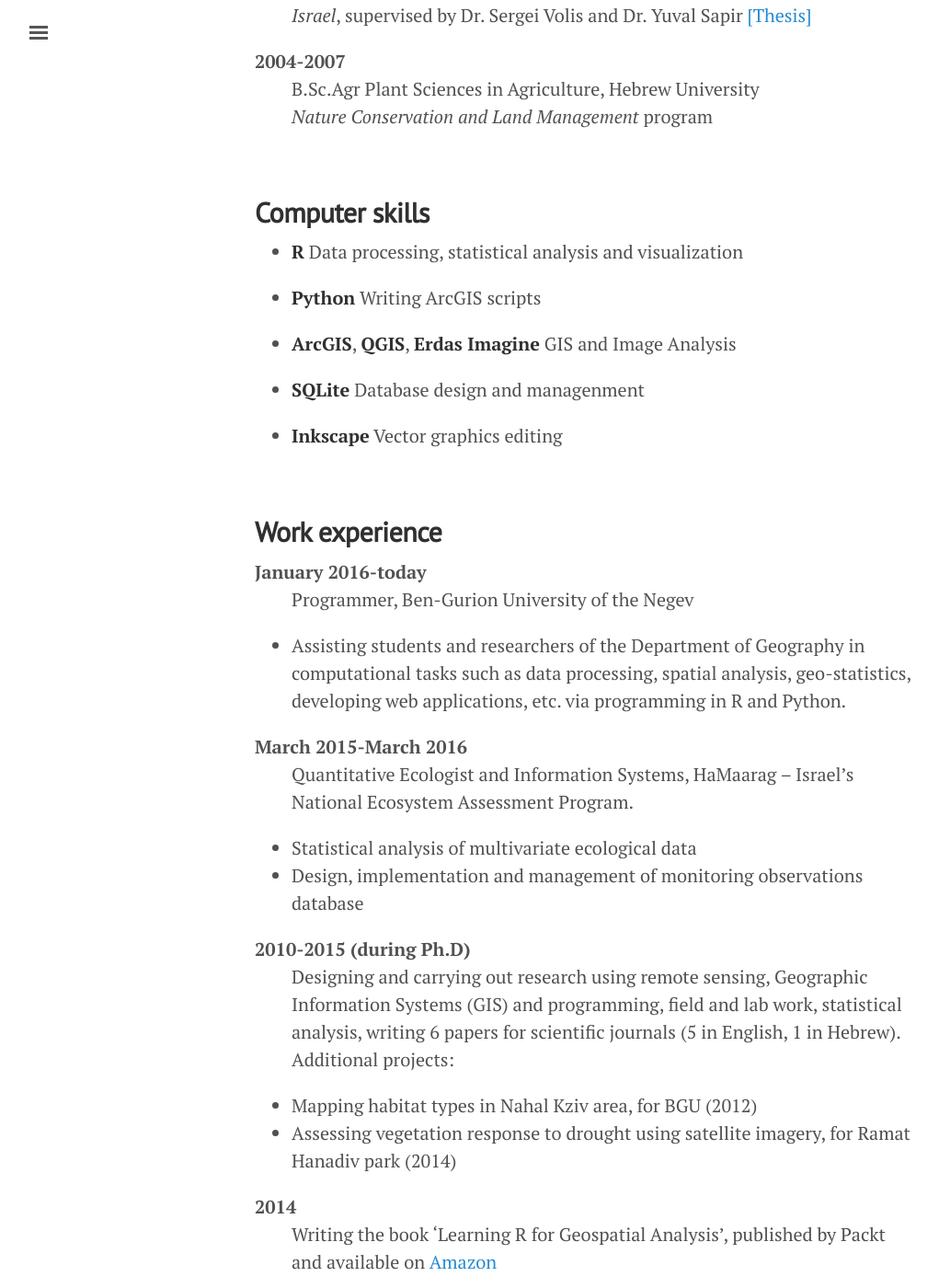
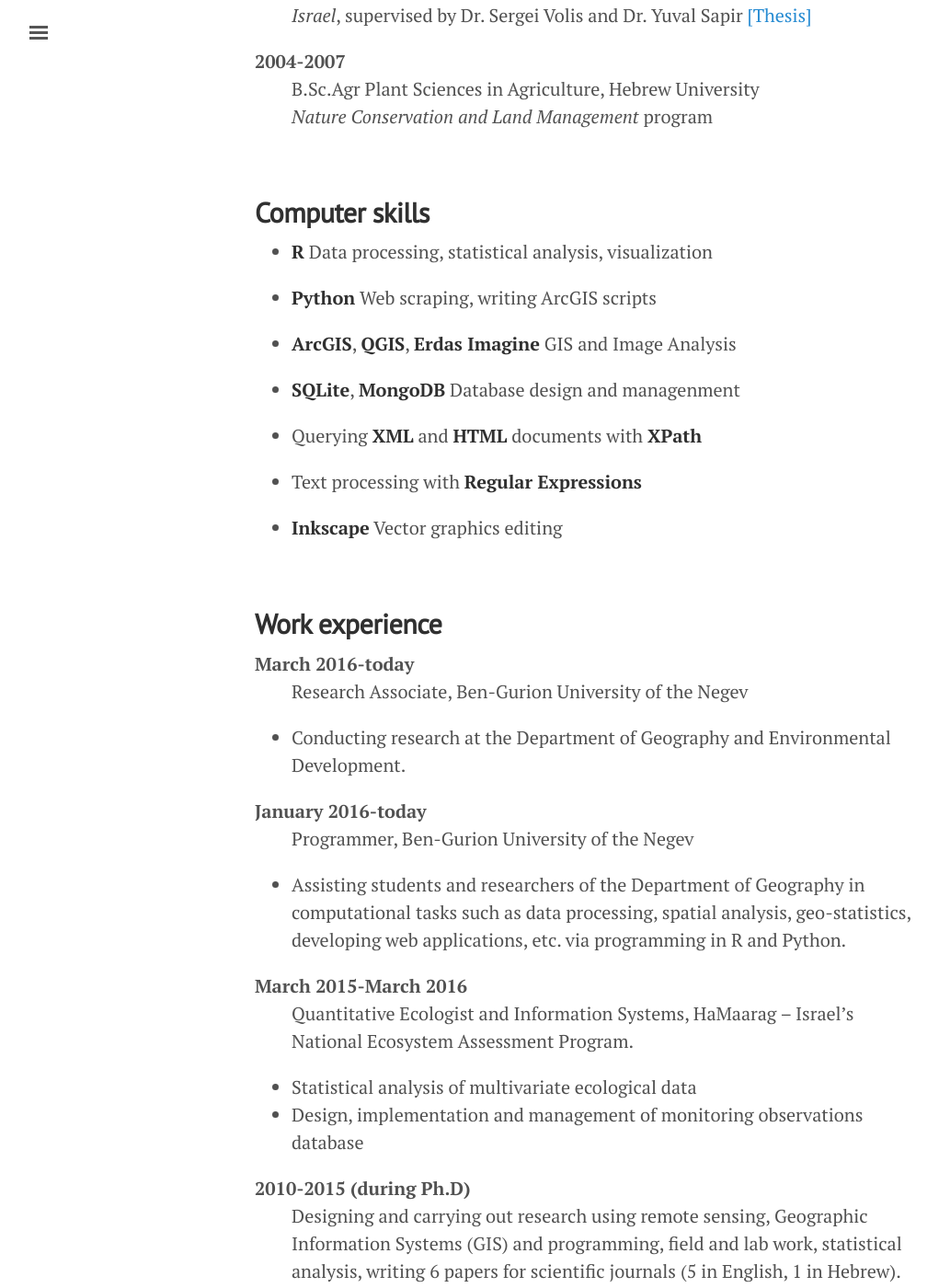
Before and after one commit to michaeldorman/michaeldorman.github.io, a Jekyll site: the page built from cv.md, in a window 1280 px wide and 1400 px high, scrolled down 518 px. Shown: the whole window at 92% size, without its empty margins (3-1024 px from the left). Built offline with Jekyll 4.4.1, drawn with Linux system fonts in a browser that asks for light colours.

Commit message:
Update cv.md

```diff
--- a/cv.md
+++ b/cv.md
@@ -26,19 +26,28 @@
 
 ## **Computer skills**
 
-* **R** Data processing, statistical analysis and visualization
+* **R** Data processing, statistical analysis, visualization
 
-* **Python** Writing ArcGIS scripts
+* **Python** Web scraping, writing ArcGIS scripts
 
 * **ArcGIS**, **QGIS**, **Erdas Imagine** GIS and Image Analysis
 
-* **SQLite** Database design and managenment
+* **SQLite**, **MongoDB** Database design and managenment
+
+* Querying **XML** and **HTML** documents with **XPath**
+
+* Text processing with **Regular Expressions**
 
 * **Inkscape** Vector graphics editing
 
 <br>
 
 ## **Work experience**
+
+March 2016-today
+:    Research Associate, Ben-Gurion University of the Negev
+
+  * Conducting research at the Department of Geography and Environmental Development.
 
 January 2016-today
 :    Programmer, Ben-Gurion University of the Negev
```
